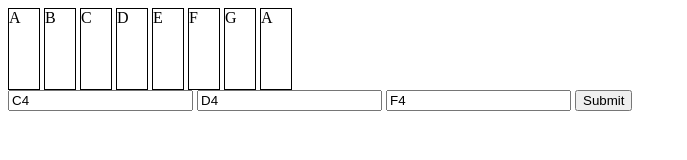
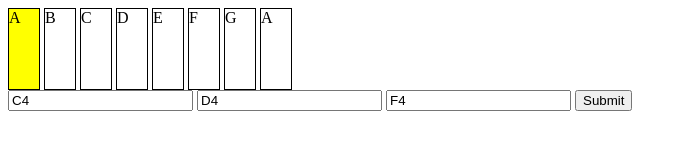
Before and after one commit to joness1992/joness1992.github.io, a plain HTML site: page index.html in a window 1280 px wide. In both pictures the pointer is over the element 24 px from the left and 49 px from the top of the page. Shown: the whole page, without its empty margins (0-687 px from the left). Drawn offline with Linux system fonts and the light colour scheme.

Commit message:
Added hover, focus states

```diff
--- a/assets/css/main.css
+++ b/assets/css/main.css
@@ -2,9 +2,14 @@
 	width: 30px;
 	height: 80px;
 	border: 1px solid black;
-	display: inline-flex
+	display: inline-flex;
+	user-select: none;
 }
 
-.white-key:focus, .white-key:active {
+.white-key:hover {
+	background-color: yellow;
+}
+
+.white-key:hover:focus, .white-key.white-key--active {
 	background-color: red;
 }
```
